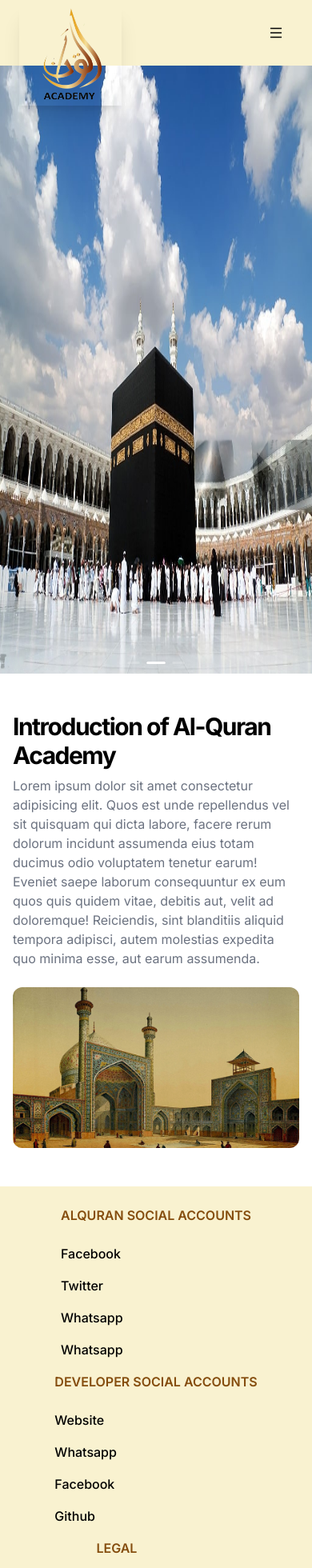
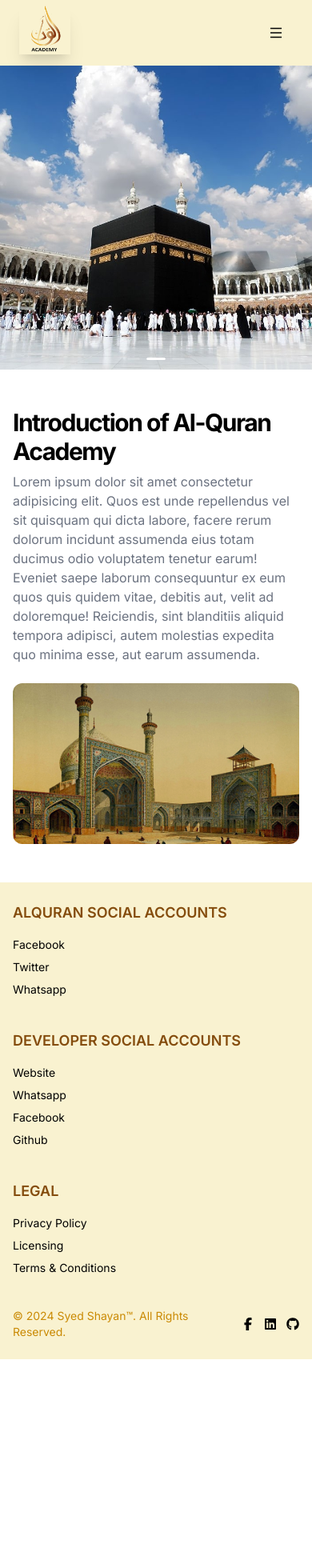
Before and after one commit to Syed-Shayan-01/learn-nextjs-approuter, a Next.js app: page / in a window 390 px wide. Shown: the top 1960 px of the page at 80% size. After the commit the page ends 1699 px from the top, so only its background shows below. Built offline with nearby package versions, Linux system fonts and the light colour scheme; grey boxes are pictures that could not be loaded.

Commit message:
"Update Carousel component with Next.js Image component and adjust styling; update Footer component with improved layout and added social icons; update Navbar component with improved mobile navigation and added logout functionality"

```diff
--- a/src/components/(user)/carousel/Carousel.js
+++ b/src/components/(user)/carousel/Carousel.js
@@ -1,38 +1,46 @@
 import React from 'react';
 import { Carousel } from 'antd';
 import Image from 'next/image';
-const Carouse = () => (
-    <Carousel className='-z-10 ' autoplay>
-        <div>
-            <h3 className="h-[90vh] text-white leading-4 text center bg-yellow-600">
+
+const CarouselComponent = () => (
+    <Carousel className='-z-10' autoplay>
+        <div className="h-[80vh] max-sm:h-[45vh]">
+            <h3 className="text-white leading-4 text-center bg-yellow-600 h-full">
+                <div className="relative w-full h-full">
                     <Image
                         src="/image/masjid-aqsa2.jpg"
                         alt="carousel pic sales"
-                    className=" h-[91vh] w-full"
-                    width={1800} height={750}
+                        className="object-cover w-full h-full"
+                        layout='fill'
                     />
+                </div>
             </h3>
         </div>
-        <div>
-            <h3 className="h-[90vh] text-white leading-4 text center bg-yellow-600">
+        <div className="h-[80vh] max-sm:h-[45vh]">
+            <h3 className="text-white leading-4 text-center bg-yellow-600 h-full">
+                <div className="relative w-full h-full">
                     <Image
                         src="/image/makkah.jpeg"
                         alt="carousel pic sales"
-                    className=" h-[91vh] w-full"
-                    width={1800} height={750}
+                        className="object-cover w-full h-full"
+                        layout='fill'
                     />
+                </div>
             </h3>
         </div>
-        <div>
-            <h3 className="h-[90vh] text-white leading-4 text center bg-yellow-600">
+        <div className="h-[80vh] max-sm:h-[45vh]">
+            <h3 className="text-white leading-4 text-center bg-yellow-600 h-full">
+                <div className="relative w-full h-full">
                     <Image
                         src="/image/madina.jpg"
                         alt="carousel pic sales"
-                    className=" h-[91vh] w-full"
-                    width={1800} height={750}
+                        className="object-cover w-full h-full"
+                        layout='fill'
                     />
+                </div>
             </h3>
         </div>
     </Carousel>
 );
-export default Carouse;
+
+export default CarouselComponent;
--- a/src/components/(user)/footer/Footer.js
+++ b/src/components/(user)/footer/Footer.js
@@ -1,68 +1,60 @@
-import Link from "next/link"
+import Link from "next/link";
 import { FaFacebookF, FaGithub, FaLinkedin } from "react-icons/fa6";
 
 const Footer = () => {
     return (
-        <>
         <footer className="bg-[#f9f2d0] dark:bg-yellow-900">
-                <div className="mx-auto w-full ">
-                    <div className="flex justify-evenly items-center px-4 py-6 lg:py-8 max-md:flex-col">
+            <div className="container mx-auto px-4 py-6 lg:py-8">
+                <div className="grid grid-cols-1 md:grid-cols-3 gap-8 md:gap-12">
                     <div>
-                            <h2 className="mb-6 text-[1rem] font-semibold text-yellow-800 uppercase dark:text-white">Alquran Social accounts</h2>
-                            <ul className="dark:text-yellow-400 font-medium">
-                                <li className="mb-4">
+                        <h2 className="mb-4 text-lg font-semibold text-yellow-800 uppercase dark:text-white">Alquran Social accounts</h2>
+                        <ul className="text-sm dark:text-yellow-400">
+                            <li className="mb-2">
                                 <Link href="https://www.facebook.com/profile.php?id=100093587807705" className="hover:underline">Facebook</Link>
                             </li>
-                                <li className="mb-4">
+                            <li className="mb-2">
                                 <Link href="#" className="hover:underline">Twitter</Link>
                             </li>
-                                <li className="mb-4">
-                                    <Link href={`https://wa.me/${process.env.Number}`} className="hover:underline">Whatsapp</Link>
-                                </li>
-                                <li className="mb-4">
+                            <li className="mb-2">
                                 <Link href={`https://wa.me/${process.env.Number}`} className="hover:underline">Whatsapp</Link>
                             </li>
                         </ul>
                     </div>
                     <div>
-                            <h2 className="mb-6 text-[1rem] font-semibold text-yellow-800 uppercase dark:text-white">Developer Social accounts</h2>
-                            <ul className="dark:text-yellow-400 font-medium">
-                                <li className="mb-4">
+                        <h2 className="mb-4 text-lg font-semibold text-yellow-800 uppercase dark:text-white">Developer Social accounts</h2>
+                        <ul className="text-sm dark:text-yellow-400">
+                            <li className="mb-2">
                                 <Link href="https://syed-shayan.vercel.app" className="hover:underline">Website</Link>
                             </li>
-                                <li className="mb-4">
+                            <li className="mb-2">
                                 <Link href={`https://wa.me/${process.env.Dev_Number}`} className="hover:underline">Whatsapp</Link>
                             </li>
-                                <li className="mb-4">
+                            <li className="mb-2">
                                 <Link href="https://www.facebook.com/syed.shayanDev" className="hover:underline">Facebook</Link>
                             </li>
-                                <li className="mb-4">
+                            <li className="mb-2">
                                 <Link href="https://github.com/Syed-Shayan-01" className="hover:underline">Github</Link>
                             </li>
                         </ul>
                     </div>
                     <div>
-                            <h2 className="mb-6 text-[1rem] font-semibold text-yellow-800 uppercase dark:text-white">Legal</h2>
-                            <ul className="dark:text-yellow-400 font-medium">
-                                <li className="mb-4">
+                        <h2 className="mb-4 text-lg font-semibold text-yellow-800 uppercase dark:text-white">Legal</h2>
+                        <ul className="text-sm dark:text-yellow-400">
+                            <li className="mb-2">
                                 <Link href="#" className="hover:underline">Privacy Policy</Link>
                             </li>
-                                <li className="mb-4">
+                            <li className="mb-2">
                                 <a href="#" className="hover:underline">Licensing</a>
                             </li>
-                                <li className="mb-4">
-                                    <Link href="#" className="hover:underline">Terms &amp; Conditions</Link>
-                                </li>
-                                <li className="mb-4">
+                            <li className="mb-2">
                                 <Link href="#" className="hover:underline">Terms &amp; Conditions</Link>
                             </li>
                         </ul>
                     </div>
                 </div>
-                    <div className="px-24 py-6 bg-yellow-800 dark:bg-yellow-700 md:flex md:items-center md:justify-between">
-                        <span className="text-sm text-yellow-500 dark:text-yellow-300 sm:text-center">© 2024 <a href="https://syed-shayan.vercel.app/">Syed Shayan™</a>. All Rights Reserved.
-                        </span>
-                        <div className="flex text-lg text-yellow-500 mt-4 sm:justify-center md:mt-0 space-x-5 rtl:space-x-reverse">
+                <div className="flex justify-between items-center mt-8">
+                    <span className="text-sm lg:text-base text-yellow-600 dark:text-yellow-300">© 2024 <a href="https://syed-shayan.vercel.app/">Syed Shayan™</a>. All Rights Reserved.</span>
+                    <div className="flex space-x-3">
                         <Link href="https://www.facebook.com/syed.shayanDev/" className="hover:text-black dark:hover:text-white">
                             <FaFacebookF />
                         </Link>
@@ -76,8 +68,7 @@ const Footer = () => {
                 </div>
             </div>
         </footer>
-        </>
-    )
-}
+    );
+};
 
-export default Footer
+export default Footer;
--- a/src/components/(user)/navbar/page.js
+++ b/src/components/(user)/navbar/page.js
@@ -8,62 +8,58 @@ import axios from 'axios';
 import Image from 'next/image'
 const Navbar = () => {
     const [token, setToken] = useState();
-    const [isOpen, setIsOpen] = useState(null)
+    const [isOpen, setIsOpen] = useState(null);
 
     const handleLogout = async () => {
         const response = await axios.get('/api/admin/logout');
-        console.log(response)
-    }
-
+        console.log(response);
+    };
 
     return (
-        <nav className="flex items-center  bg-[#f9f2d0] justify-between flex-wrap p-6">
+        <nav className="flex items-center bg-[#f9f2d0] justify-between flex-wrap p-6">
+
             <div className="flex items-center mr-6 lg:mr-72">
-                {!isOpen && <Image src="/image/alquran.png" width={400} height={200} alt="logo" className='absolute shadow-xl top-1 w-32 h-32' />}
+                {!isOpen && (
+                    <Image
+                        src="/image/alquran.png"
+                        width={100}
+                        height={50}
+                        alt="logo"
+                        className="absolute shadow-xl top-1 w-16 h-16 md:w-32 md:h-32"
+                    />
+                )}
             </div>
+
             <div className="block lg:hidden">
                 <button
                     onClick={() => setIsOpen(!isOpen)}
-                    className="flex items-center px-3 py-2 rounded text-black-500
-                    hover:text-black-400"
+                    className="flex items-center px-3 py-2 rounded text-black-500 hover:text-black-400"
                 >
                     <ol>
                         <li>
                             <AiOutlineMenu
-                                className={` text-black font-semibold text-lg
-                               hover:text-yelow-400 ${isOpen ? "hidden" : "block"
-                                    }`}
+                                className={`text-black font-semibold text-lg hover:text-yelow-400 ${isOpen ? "hidden" : "block"}`}
                             />
                         </li>
                         <li>
                             <AiFillCloseCircle
-                                className={` text-black font-semibold text-lg
-                                 hover:text-yellow-400 ${isOpen ? "block" : "hidden"
-                                    }`}
+                                className={`text-black font-semibold text-lg hover:text-yellow-400 ${isOpen ? "block" : "hidden"}`}
                             />
                         </li>
                     </ol>
                 </button>
             </div>
-            <div
-                className={`w-full block flex-grow lg:flex lg:items-center lg:w-auto ${isOpen ? "block" : "hidden"
-                    }`}
-            >
-                <div className='inline-flex  lg:flex-grow' >
+
+            <div className={`w-full block flex-grow lg:flex lg:items-center lg:w-auto ${isOpen ? "block" : "hidden"}`}>
+                <div className={`inline-flex lg:flex-grow ${isOpen ? "flex-col" : ""}`}>
                     <List />
                 </div>
 
-                {!token && <Link href={'/admin/auth/'}>
-                    <ButtonUser props={'Login'} />
-                </Link>}
-
-                {token && <Link onClick={handleLogout} href={'/user/login'}>
-                    <ButtonUser props={'Logout'} />
-                </Link>}
-
+                {!token && <Link href={'/admin/auth/'}><ButtonUser props={'Login'} /></Link>}
+                {token && <Link onClick={handleLogout} href={'/user/login'}><ButtonUser props={'Logout'} /></Link>}
             </div>
-        </nav >
+        </nav>
     );
 }
 
-export default Navbar
+export default Navbar;
```
Also changed, not shown: src/app/api/sign-cloudinary-params.js (added). Lines whose indentation alone changed are shown as unchanged.
